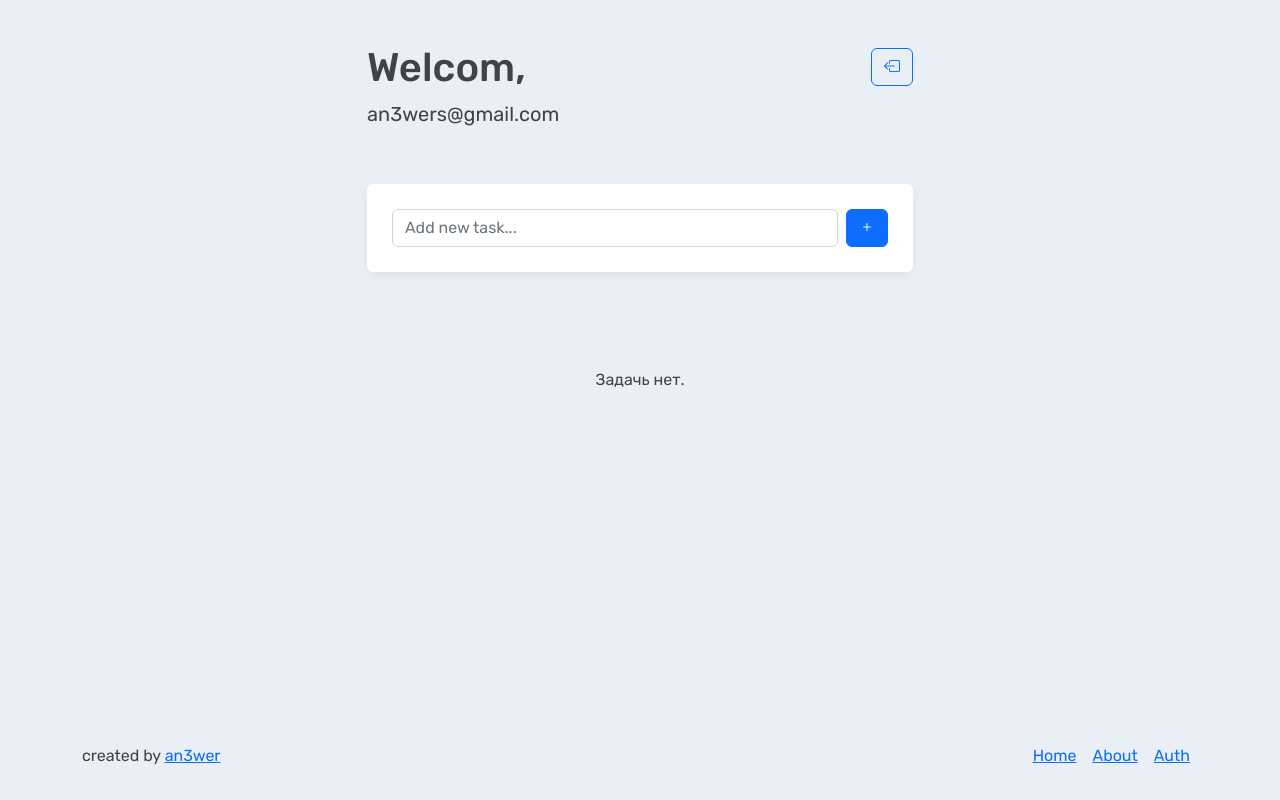
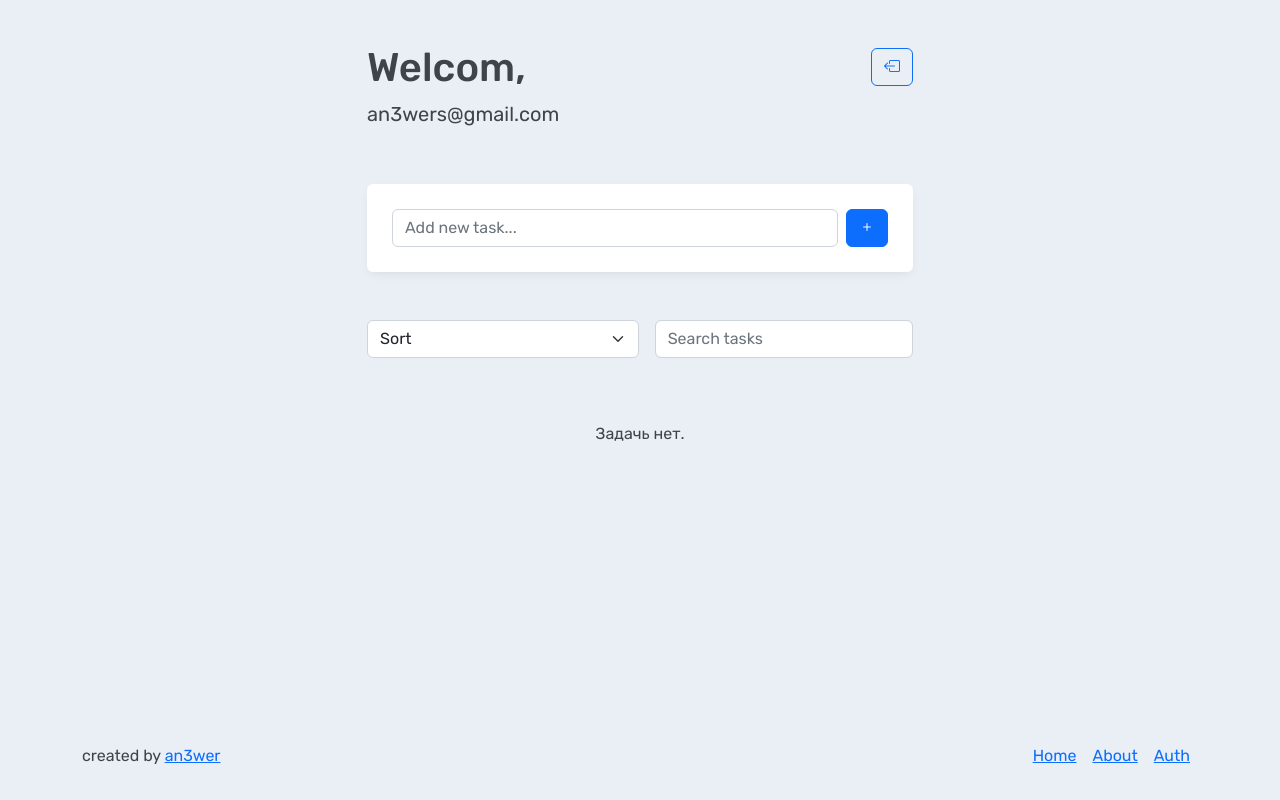
Before and after one commit to an3wers/todo-react-ts, a React (Vite) app: page / in a window 1280 px wide. Built offline with nearby package versions, Linux system fonts and the light colour scheme.

Commit message:
added sorting

```diff
--- /dev/null
+++ b/src/components/filters/filters.tsx
@@ -0,0 +1,41 @@
+import { FC, ChangeEvent, ChangeEventHandler } from "react";
+import { optionsType } from "../../types/types";
+
+
+
+interface IFiltersProps {
+  options: optionsType[];
+  sortValue: string;
+  searchValue: string;
+  onSort: (value: string) => void;
+  onSearch: (value: string) => void
+}
+
+const Filters: FC<IFiltersProps> = ({
+  options,
+  sortValue,
+  searchValue,
+  onSort,
+  onSearch
+}) => {
+
+    // sort and search
+  const handleSort:ChangeEventHandler<HTMLSelectElement> = (event) => {
+    onSort(event.target.value)
+  }
+
+  return (
+    <div className="d-flex mt-5 mb-3">
+      <select value={sortValue} onChange={handleSort} className="form-select" aria-label="sort">
+        <option disabled value="">Sort</option>
+        {options.map(option => {
+            return <option key={option.value} value={option.value}>{option.name}</option>
+        })}
+
+      </select>
+      <input className="form-control ms-3" placeholder="Search tasks" type="text" value={searchValue} onChange={(e) =>onSearch(e.target.value)} />
+    </div>
+  );
+};
+
+export default Filters;
--- /dev/null
+++ b/src/components/pagination/pagination.tsx
@@ -0,0 +1,20 @@
+import { FC } from "react";
+
+const Pagination:FC = () => {
+  return (
+    <nav className="py-4" aria-label="Page navigation example">
+      <ul className="pagination justify-content-center">
+        <li className="page-item disabled">
+          <a className="page-link">Previous</a>
+        </li>
+        <li className="page-item">
+          <a className="page-link" href="#">
+            Next
+          </a>
+        </li>
+      </ul>
+    </nav>
+  );
+};
+
+export default Pagination;
--- a/src/components/tasksList/TasksList.tsx
+++ b/src/components/tasksList/TasksList.tsx
@@ -9,7 +9,7 @@ interface ITasksListProps {
 
 const TasksList: FC<ITasksListProps> = ({ tasks, removeTask }) => {
   return (
-    <div className="tasks-list mt-5">
+    <div className="tasks-list">
       {tasks.length ? (
         tasks.map((task) => <TaskPreview removeTask={removeTask} key={task.id} task={task} />)
       ) : (
--- a/src/pages/Home.tsx
+++ b/src/pages/Home.tsx
@@ -1,11 +1,27 @@
 import { FC, useEffect, useMemo, useState } from "react";
 import AddTask from "../components/addTask/AddTask";
+import Filters from "../components/filters/filters";
+import Pagination from "../components/pagination/pagination";
 import TasksList from "../components/tasksList/TasksList";
-import { ITask } from "../types/types";
+import { ITask, optionsType } from "../types/types";
 
 const Home: FC = () => {
   // const [task, useTask] = useState<string>('')
   const [tasks, setTasks] = useState<ITask[]>([]);
+
+  // 'by date', 'by name'
+  const [selectedSort, setSelectedSort] = useState<string>(""); // selected sort by default
+  const [searchValue, setSearchValue] = useState<string>("");
+
+  const sortOptions: optionsType[] = [
+    { name: "by date", value: "date" },
+    { name: "by name", value: "name" },
+    { name: "by default", value: "default" },
+  ];
+
+  const [page, setPage] = useState<number>(1);
+
+  const MAX_LIMIT = 3;
 
   function createTaskHandler(val: string) {
     const current: ITask = {
@@ -31,37 +47,91 @@ const Home: FC = () => {
     }
   }, []);
 
-  function removeTask(id:number) {
+  function removeTask(id: number) {
     // console.log(id)
-    const filtered = tasks.filter(el => el.id !== id)
+    const filtered = tasks.filter((el) => el.id !== id);
     localStorage.setItem("tasks", JSON.stringify(filtered));
-    setTasks(filtered)
+    setTasks(filtered);
   }
 
+  const sortedTask = useMemo(() => {
 
+    // TODO sort by date
+    if (selectedSort) {
+      switch (selectedSort) {
+        case "name":
+          return [...tasks].sort((a, b) =>
+            a["title"].localeCompare(b["title"])
+          );
+          break;
+        case "default":
+          return [...tasks].sort((a, b) => {
+            return a.id - b.id;
+          });
+          break;
+        default:
+          return tasks;
+          break;
+      }
+    } else {
+      return tasks;
+    }
+  }, [selectedSort, tasks]);
+
+  const sortedAndSearchedTasks = useMemo(() => {
+    return sortedTask.filter((el) =>
+      el.title.toLowerCase().includes(searchValue.toLowerCase())
+    );
+  }, [searchValue, sortedTask]);
+
+  function sortHandler(value: string) {
+    setSelectedSort(value);
+
+    // move to useMemo
+    // if(value === 'name') {
+
+    //   setTasks([...tasks].sort((a, b) => a['title'].localeCompare(b['title'])))
+    // }
+    // else if(value === 'default') {
+    //   setTasks([...tasks].sort((a, b) => {
+    //     return a.id - b.id
+    //   }))
+    // }
+  }
+
+  function searchHandler(value: string) {
+    setSearchValue(value);
+  }
 
   // удаление, редактирование, изменение
 
   return (
-    <div className='py-5'>
-      <div className='row justify-content-center'>
-        <div className='col-12 col-xxl-6 col-xl-6 col-lg-8 col-md-10'>
-          <div className='d-flex justify-content-between align-items-start'>
-            <h1 className='lh-1'>
+    <div className="py-5">
+      <div className="row justify-content-center">
+        <div className="col-12 col-xxl-6 col-xl-6 col-lg-8 col-md-10">
+          <div className="d-flex justify-content-between align-items-start">
+            <h1 className="lh-1">
               Welcom, <br />
-              <span className='fs-5 fw-normal'>an3wers@gmail.com</span>
+              <span className="fs-5 fw-normal">an3wers@gmail.com</span>
             </h1>
-            <button className='btn btn-outline-primary'>
+            <button className="btn btn-outline-primary">
               <i
-                className='bi bi-box-arrow-left'
+                className="bi bi-box-arrow-left"
                 style={{ fontSize: "1rem" }}
               ></i>
             </button>
           </div>
 
           <AddTask createTask={createTaskHandler} />
-          <TasksList removeTask={removeTask} tasks={tasks} />
-
+          <Filters
+            options={sortOptions}
+            sortValue={selectedSort}
+            searchValue={searchValue}
+            onSort={sortHandler}
+            onSearch={searchHandler}
+          />
+          <TasksList removeTask={removeTask} tasks={sortedAndSearchedTasks} />
+          {tasks.length > MAX_LIMIT && <Pagination />}
         </div>
       </div>
     </div>
--- a/src/types/types.tsx
+++ b/src/types/types.tsx
@@ -5,3 +5,8 @@ export interface ITask {
   isDone: false;
   isEditing: false;
 }
+
+export type optionsType = {
+  value: string
+  name: string
+}
```
